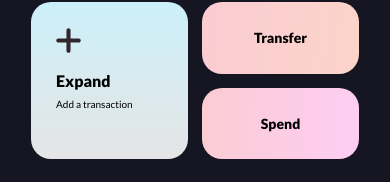
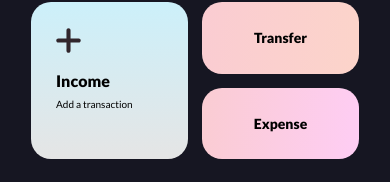
Before and after one commit to hschhhwwwo0o/derive, a React Native app: screen /Card in a window 390 px wide. Shown: the part 403-585 px from the top of the page. Built offline with nearby package versions, Linux system fonts and the light colour scheme.

Commit message:
Rename buttons | Rename labels

```diff
--- a/components/Custom/SpendButton/index.tsx
+++ b/components/Custom/ExpenseButton/index.tsx
@@ -3,10 +3,10 @@ import React, { FunctionComponent } from "react";
 import { Dimensions, StyleSheet, Text } from "react-native";
 import AppConstants from "styles/constants";
 
-const SpendButton: FunctionComponent = () => {
+const ExpenseButton: FunctionComponent = () => {
   return (
     <LinearGradient colors={["#FACCD2", "#FECDF4"]} end={{ x: 0.9, y: 0.2 }} style={styles.button}>
-      <Text style={styles.text}>Spend</Text>
+      <Text style={styles.text}>Expense</Text>
     </LinearGradient>
   );
 };
@@ -25,4 +25,4 @@ const styles = StyleSheet.create({
   },
 });
 
-export default SpendButton;
+export default ExpenseButton;
--- a/components/Custom/ExpandButton/index.tsx
+++ b/components/Custom/IncomeButton/index.tsx
@@ -4,11 +4,11 @@ import React, { FunctionComponent } from "react";
 import { Dimensions, StyleSheet, View, Text } from "react-native";
 import AppConstants from "styles/constants";
 
-const ExpandButton: FunctionComponent = () => {
+const IncomeButton: FunctionComponent = () => {
   return (
     <LinearGradient style={styles.expandButton} colors={["#CCF0FA", "#E5E5E5"]}>
       <BigBlackPlus />
-      <Text style={styles.header}>Expand</Text>
+      <Text style={styles.header}>Income</Text>
       <Text style={styles.desc}>Add a transaction </Text>
     </LinearGradient>
   );
@@ -34,4 +34,4 @@ const styles = StyleSheet.create({
   },
 });
 
-export default ExpandButton;
+export default IncomeButton;
--- a/screens/Card/index.tsx
+++ b/screens/Card/index.tsx
@@ -5,9 +5,9 @@ import TheLayout from "layouts";
 import TopPanel from "components/UI/TopPanel";
 import Card from "components/Custom/Card";
 import Label from "components/UI/Label";
-import ExpandButton from "components/Custom/ExpandButton";
+import IncomeButton from "components/Custom/IncomeButton";
 import TransferButton from "components/Custom/TransferButton";
-import SpendButton from "components/Custom/SpendButton";
+import ExpenseButton from "components/Custom/ExpenseButton";
 import Transaction from "components/Custom/Transaction";
 
 const CardScreen: FunctionComponent<IScreen> = ({ navigation }) => {
@@ -20,10 +20,10 @@ const CardScreen: FunctionComponent<IScreen> = ({ navigation }) => {
           <View style={styles.block}>
             <Label>Actions</Label>
             <View style={styles.blockContent}>
-              <ExpandButton />
+              <IncomeButton />
               <View style={styles.rightButtons}>
                 <TransferButton />
-                <SpendButton />
+                <ExpenseButton />
               </View>
             </View>
           </View>
```
